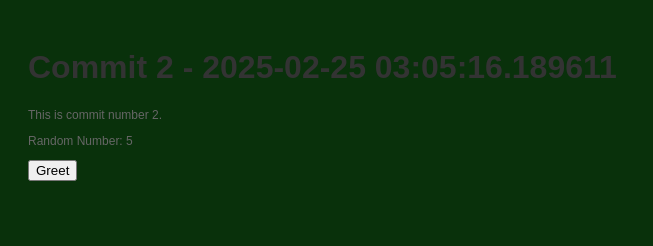
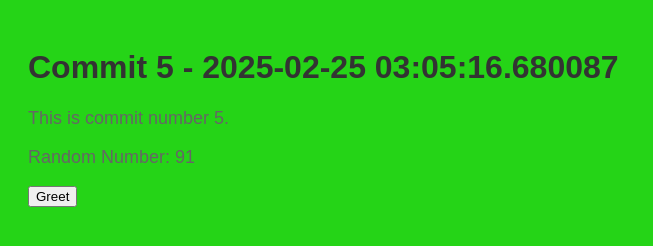
Before and after one commit to legbald0d/myrep-repo-20250225030510, a plain HTML site: page index.html in a window 1280 px wide. Shown: the whole page, without its empty margins (0-653 px from the left). Drawn offline with Linux system fonts and the light colour scheme.

Commit message:
📝 Commit 5 with HTML, CSS, and JS

```diff
--- a/index.html
+++ b/index.html
@@ -2,13 +2,13 @@
     <!DOCTYPE html>
     <html>
     <head>
-        <title>Commit 2 - 2025-02-25 03:05:16.189611</title>
+        <title>Commit 5 - 2025-02-25 03:05:16.680087</title>
         <link rel="stylesheet" href="style.css">
     </head>
     <body>
-        <h1>Commit 2 - 2025-02-25 03:05:16.189611</h1>
-        <p>This is commit number 2.</p>
-        <p>Random Number: 5</p>
+        <h1>Commit 5 - 2025-02-25 03:05:16.680087</h1>
+        <p>This is commit number 5.</p>
+        <p>Random Number: 91</p>
         <button onclick="greet()">Greet</button>
         <script src="script.js"></script>
     </body>
--- a/script.js
+++ b/script.js
@@ -2,4 +2,4 @@
     function greet() {
         alert('Hello from commit ' + commitNumber + '!');
     }
-    var commitNumber = 2;
+    var commitNumber = 5;
--- a/style.css
+++ b/style.css
@@ -1,7 +1,7 @@
 
     body {
         font-family: Arial, sans-serif;
-        background-color: #09310b;
+        background-color: #25d417;
         padding: 20px;
     }
     h1 {
@@ -9,5 +9,5 @@
     }
     p {
         color: #666;
-        font-size: 12px;
+        font-size: 18px;
     }
```
